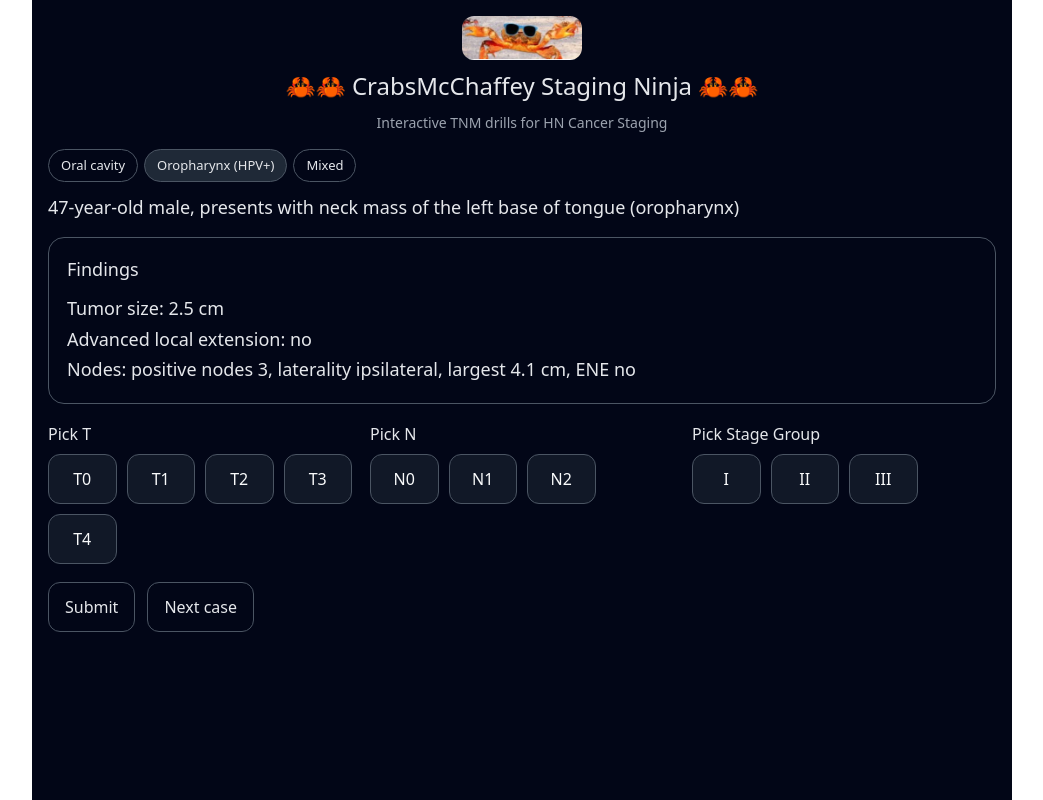
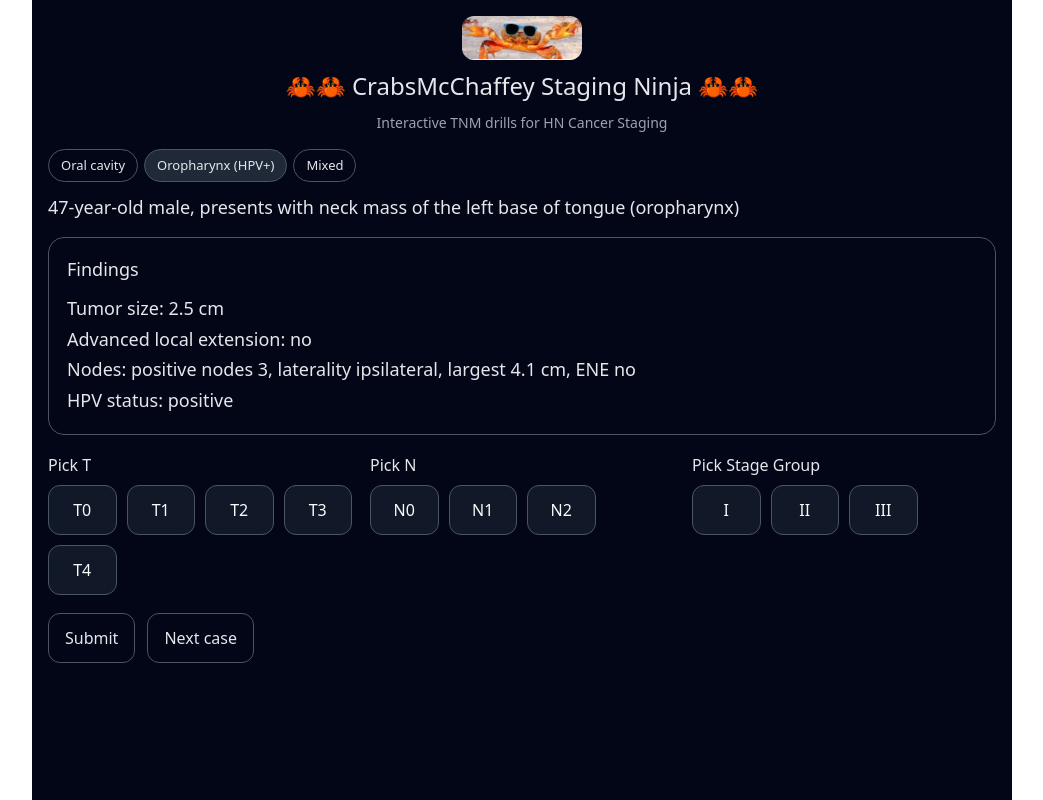
Before and after one commit to ChristyHorn14/oral-cavity-staging-ninja, a Next.js app: page /quiz in a window 1280 px wide. Both pictures are taken after a click on the button "Oropharynx (HPV+)". Shown: the whole page, without its empty margins (118-1161 px from the left). Built offline with nearby package versions, Linux system fonts and the light colour scheme.

Commit message:
fix HPV+ bugs

```diff
--- a/app/quiz/page.tsx
+++ b/app/quiz/page.tsx
@@ -380,6 +380,7 @@ export default function QuizPage() {
             {typeof c.nodes.largest_node_cm === "number" ? `, largest ${c.nodes.largest_node_cm} cm` : ""}
             {typeof c.nodes.ene === "boolean" ? `, ENE ${c.nodes.ene ? "yes" : "no"}` : ""}
           </li>
+          <li>HPV status: positive</li>
         </ul>
       );
     }
--- a/lib/staging/oropharynxHPVPosPath.ts
+++ b/lib/staging/oropharynxHPVPosPath.ts
@@ -25,6 +25,7 @@ export interface OropharynxPathNodes {
 
 export function computeT_OropharynxHPVPos_Path(t: OropharynxTumorInputs): OropharynxT {
   if (t.primary_unknown) return "T0";
+  if (t.size_cm == 0) return "T0";
   if (t.advanced_local_extension) return "T4";
   if (t.size_cm > 4) return "T3";
   if (t.size_cm > 2) return "T2";
```
